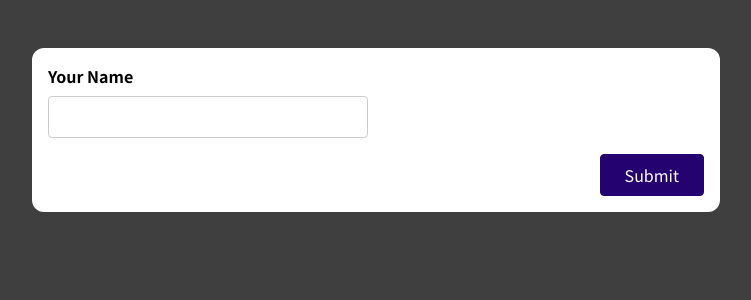
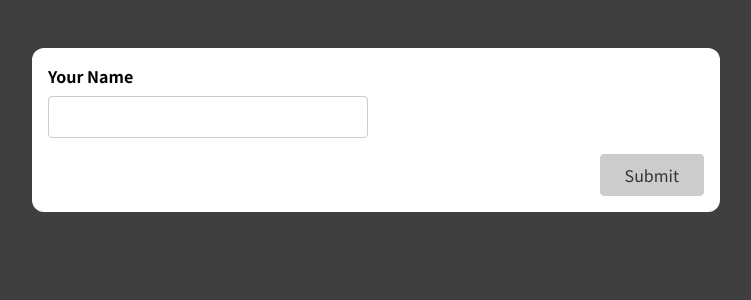
Before and after one commit to dnlstronge/ReactForms, a React (Create React App) app: page / in a window 1280 px wide. Shown: the top 300 px of the page, without its empty margins (264-1015 px from the left). Built offline with nearby package versions, Linux system fonts and the light colour scheme.

Commit message:
[x] - add css class for disabled

```diff
--- a/src/components/SimpleInput.js
+++ b/src/components/SimpleInput.js
@@ -51,7 +51,7 @@
         {nameInputIsValid && <p className="error-text">Name cannot be empty</p>}
       </div>
       <div className="form-actions">
-        <button disabled={formIsValid}>Submit</button>
+        <button disabled={!formIsValid}>Submit</button>
       </div>
     </form>
   );
--- a/src/index.css
+++ b/src/index.css
@@ -78,6 +78,12 @@
   background-color: #33059e;
   border-color: #33059e;
 }
+button:disabled, button:disabled:hover, button:disabled:active {
+  background-color: #ccc;
+  color: #333;
+  border-color: #ccc;
+}
+
 
 .form-actions {
   text-align: right;
```
